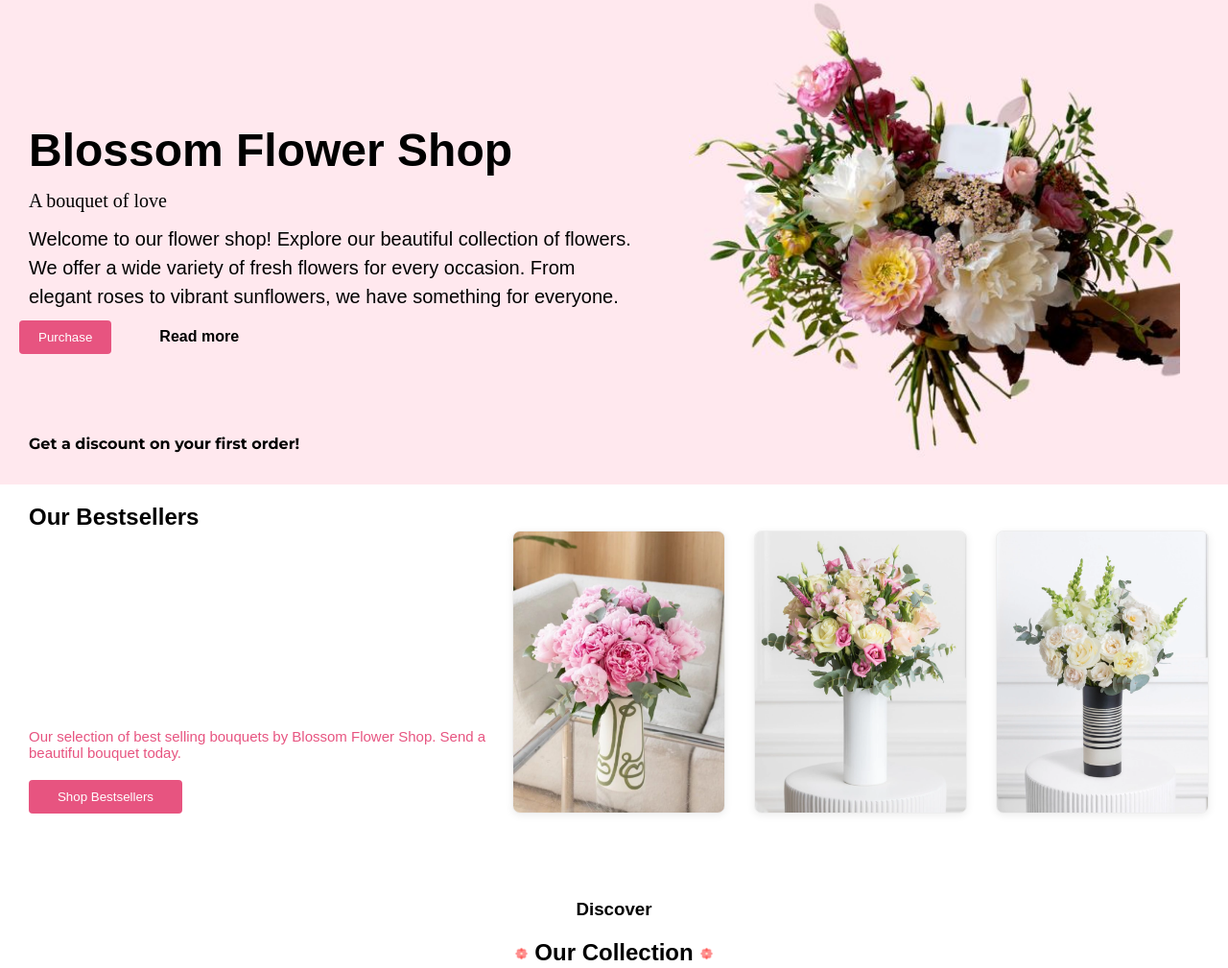
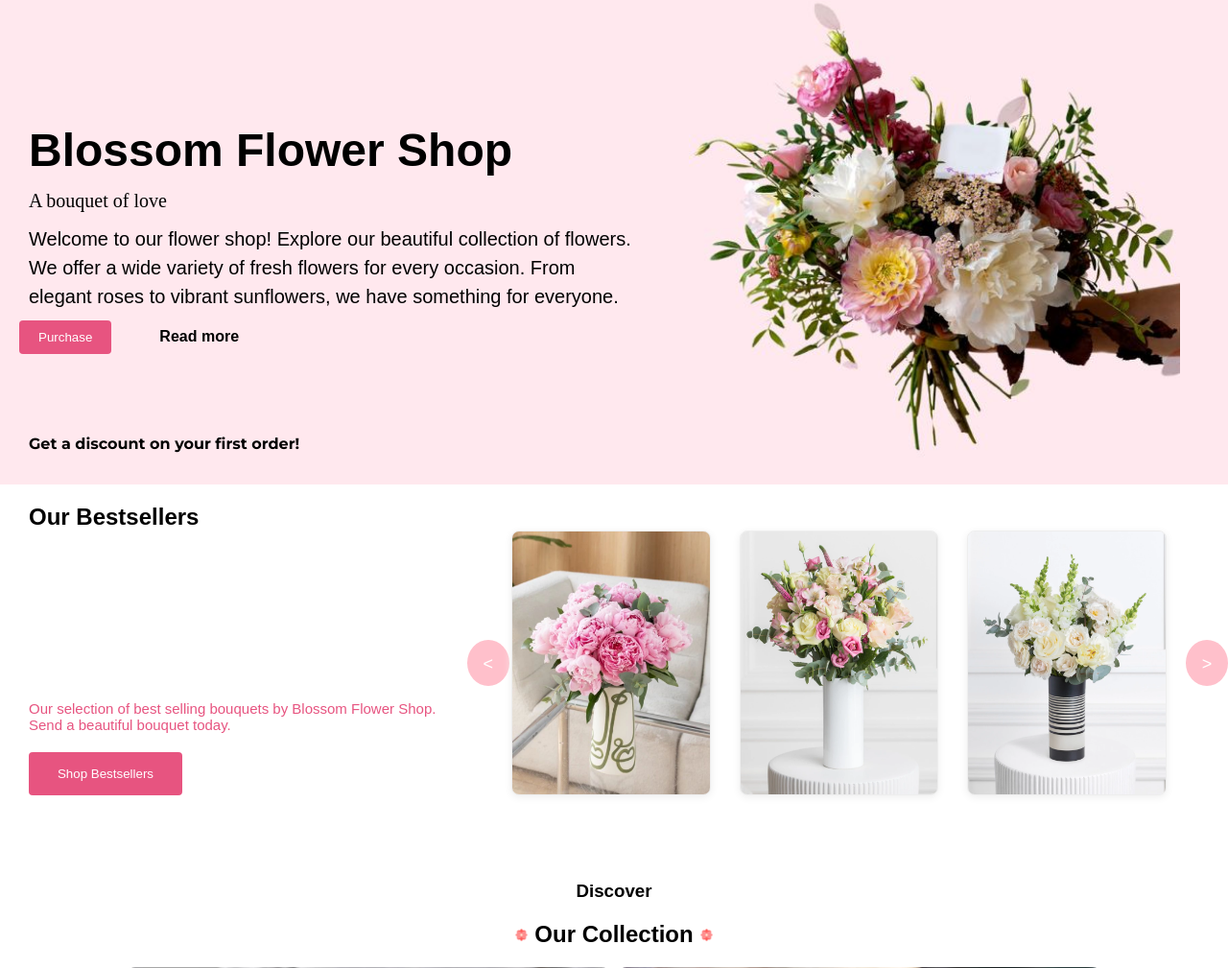
Before and after one commit to Hanhiz/Flower_Shop, a PHP site: page /homepage.php in a window 1280 px wide. Shown: the part 71-1080 px from the top of the page at 96% size. Run offline with PHP 8.4, Linux system fonts and the light colour scheme; some web fonts are replaced.

Commit message:
homepage

```diff
--- a/homepage.php
+++ b/homepage.php
@@ -85,7 +85,7 @@
             background: #e75480;
             color: #fff;
             border: none;
-            padding: 10px 20px;
+            padding: 15px 20px;
             border-radius: 4px;
             cursor: pointer;
         }
@@ -96,7 +96,7 @@
             background: #fafafa;
             border: 1px solid #eee;
             border-radius: 8px;
-            width: 220px;
+            width: 30%;
             text-align: center;
             box-shadow: 0 2px 8px #eee;
         }
@@ -169,6 +169,21 @@
             font-size: 16px;
             line-height: 1.6;
         }
+        .circle-button {
+            width: 48px;
+            height: 48px;
+            border-radius: 50%;
+            border: none;
+            background-color: #FFC0CB;
+            color: white;
+            text-align: center;
+            line-height: 48px; /* vertically center text */
+            font-size: 18px;
+            cursor: pointer;
+        }
+        .circle-button:hover {
+            background-color: #FF69B4;
+        }
     </style>
 </head>
 <body>
@@ -193,11 +208,11 @@
                 Our selection of best selling bouquets by Blossom Flower Shop. Send a beautiful bouquet today.<br>
                 <button>Shop Bestsellers</button>
             </div>
-            <div class="flowers">
-                <img src="assets/img/hoa1.png" alt="Red Roses" class="flower">
-                <img src="assets/img/hoa2.png" alt="Tulips" class="flower">
-                <img src="assets/img/hoa3.png" alt="Sunflowers" class="flower">
+            <button onclick="prevFlower()" class="circle-button"><</button>
+            <div class="flowers" id="flowers-slideshow">
+                <!-- Images will be injected by JavaScript -->
             </div>
+            <button onclick="nextFlower()" class="circle-button">></button>
         </div>
     </div>
     <div class="containerb">
@@ -245,6 +260,49 @@
 
     </div>
     <?php include 'includes/footer.php'; ?>
+    <script>
+        const imageCount = 5;
+        const images = [];
+        for (let i = 1; i <= imageCount; i++) {
+            images.push({
+                src: `assets/img/hoa${i}.png`,
+                alt: `Hoa ${i}`
+            });
+        }
+        let current = 0;
+        const imagesPerSlide = 3;
+        const slideshow = document.getElementById('flowers-slideshow');
 
+        function renderSlide() {
+            slideshow.innerHTML = '';
+            for (let i = 0; i < imagesPerSlide; i++) {
+                const idx = (current + i) % imageCount;
+                const img = document.createElement('img');
+                img.src = images[idx].src;
+                img.alt = images[idx].alt;
+                img.className = 'flower';
+                slideshow.appendChild(img);
+            }
+        }
+
+        function nextFlower() {
+            current = (current + 1) % imageCount;
+            renderSlide();
+        }
+
+        function prevFlower() {
+            current = (current - 1 + imageCount) % imageCount;
+            renderSlide();
+        }
+
+        // Auto-slide every 3 seconds
+        let autoSlide = setInterval(nextFlower, 3000);
+
+        // Pause on hover
+        slideshow.addEventListener('mouseenter', () => clearInterval(autoSlide));
+        slideshow.addEventListener('mouseleave', () => autoSlide = setInterval(nextFlower, 3000));
+
+        renderSlide();
+    </script>
 </body>
 </html>
```
Also changed, not shown: assets/img/hoa4.png (added), assets/img/hoa5.png (added).
